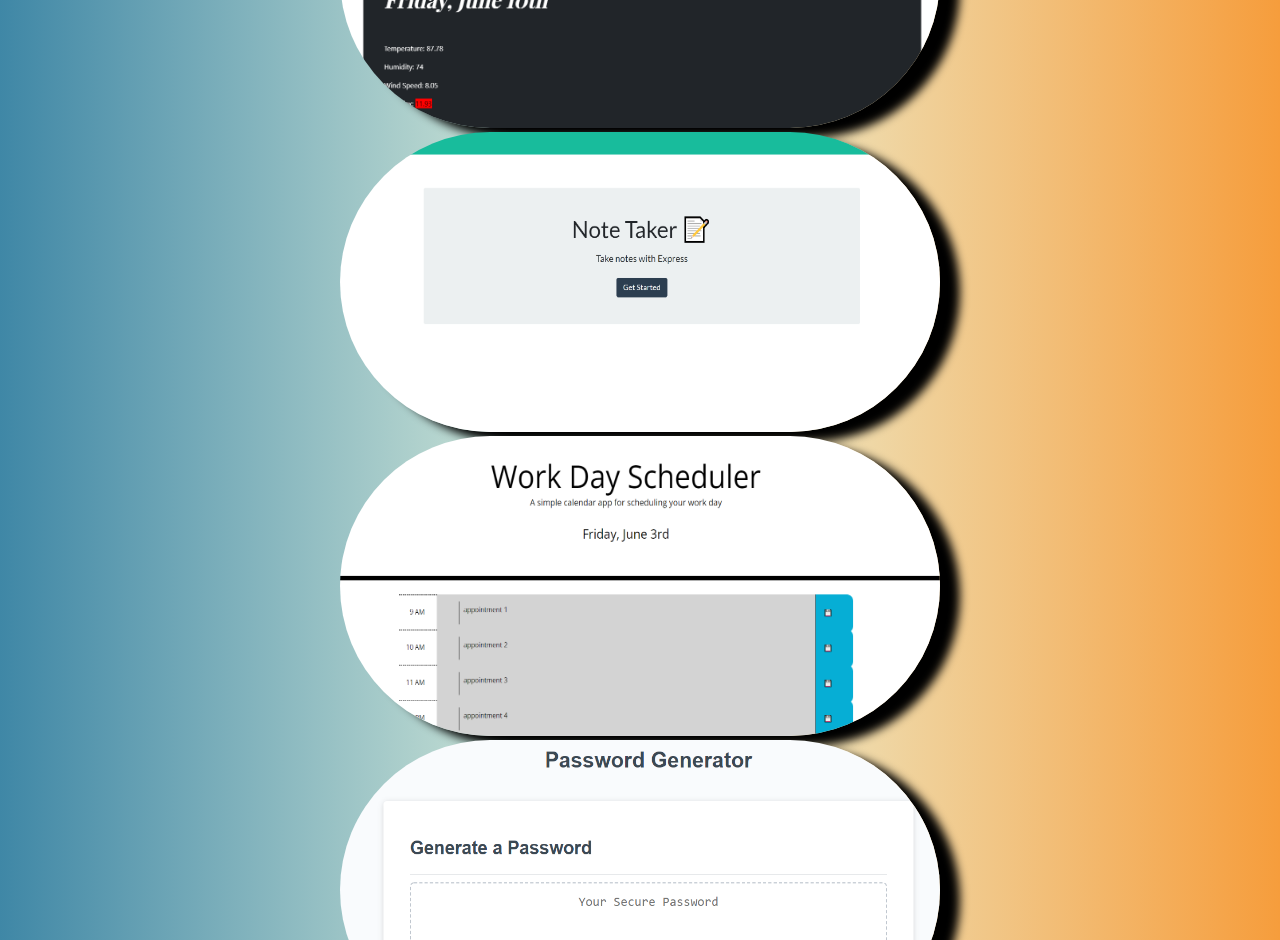
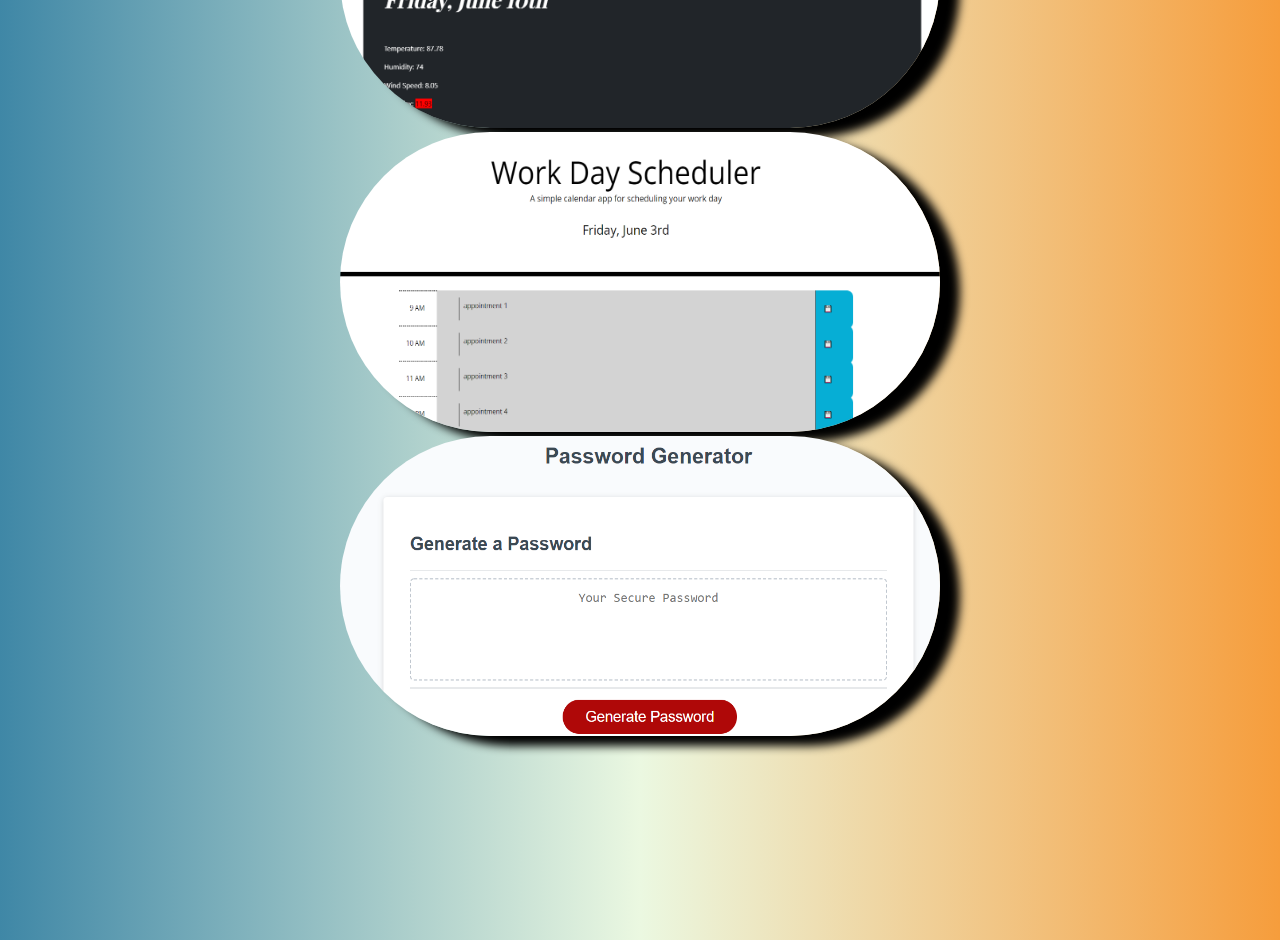
Before and after one commit to gabeab34/GAB-Portfolio, a React (Create React App) app: page / in a window 1280 px wide. Shown: the part 960-1900 px from the top of the page. Built offline with nearby package versions, Linux system fonts and the light colour scheme.

Commit message:
removed project with broken heroku link

```diff
--- a/src/data/Projects.js
+++ b/src/data/Projects.js
@@ -1,6 +1,6 @@
 import eventFinder from "../components/assets/EventFinder_Screenshot.png"
 // import smashMe from "../components/assets/ScreenshotProject2.png"
-import noteTaker from "../components/assets/noteTaker.png"
+// import noteTaker from "../components/assets/noteTaker.png"
 import password from "../components/assets/password.png"
 import scheduler from "../components/assets/scheduler.png"
 import weatherApp from "../components/assets/WeatherApp.png"
@@ -28,22 +28,22 @@ const Projects = [
         githubRepo: "https://github.com/gabeab34/GAB-WeatherApp",
         imgSrc: `${weatherApp}`
     },
+    // {
+    //     id: 4,
+    //     name: "NoteTaker",
+    //     deploymentUrl: "https://gab-note-taker.herokuapp.com/",
+    //     githubRepo: "https://github.com/gabeab34/GAB-NoteTakerApp",
+    //     imgSrc: `${noteTaker}`
+    // },
     {
         id: 4,
-        name: "NoteTaker",
-        deploymentUrl: "https://gab-note-taker.herokuapp.com/",
-        githubRepo: "https://github.com/gabeab34/GAB-NoteTakerApp",
-        imgSrc: `${noteTaker}`
-    },
-    {
-        id: 5,
         name: "scheduler",
         deploymentUrl: "https://gabeab34.github.io/GAB-DayScheduler/",
         githubRepo: "https://github.com/gabeab34/GAB-DayScheduler",
         imgSrc: `${scheduler}`
     },
     {
-        id: 6,
+        id: 5,
         name: "password",
         deploymentUrl: "https://gabeab34.github.io/GAB-PasswordGeneratorJS/",
         githubRepo: "https://github.com/gabeab34/GAB-PasswordGeneratorJS",
```
